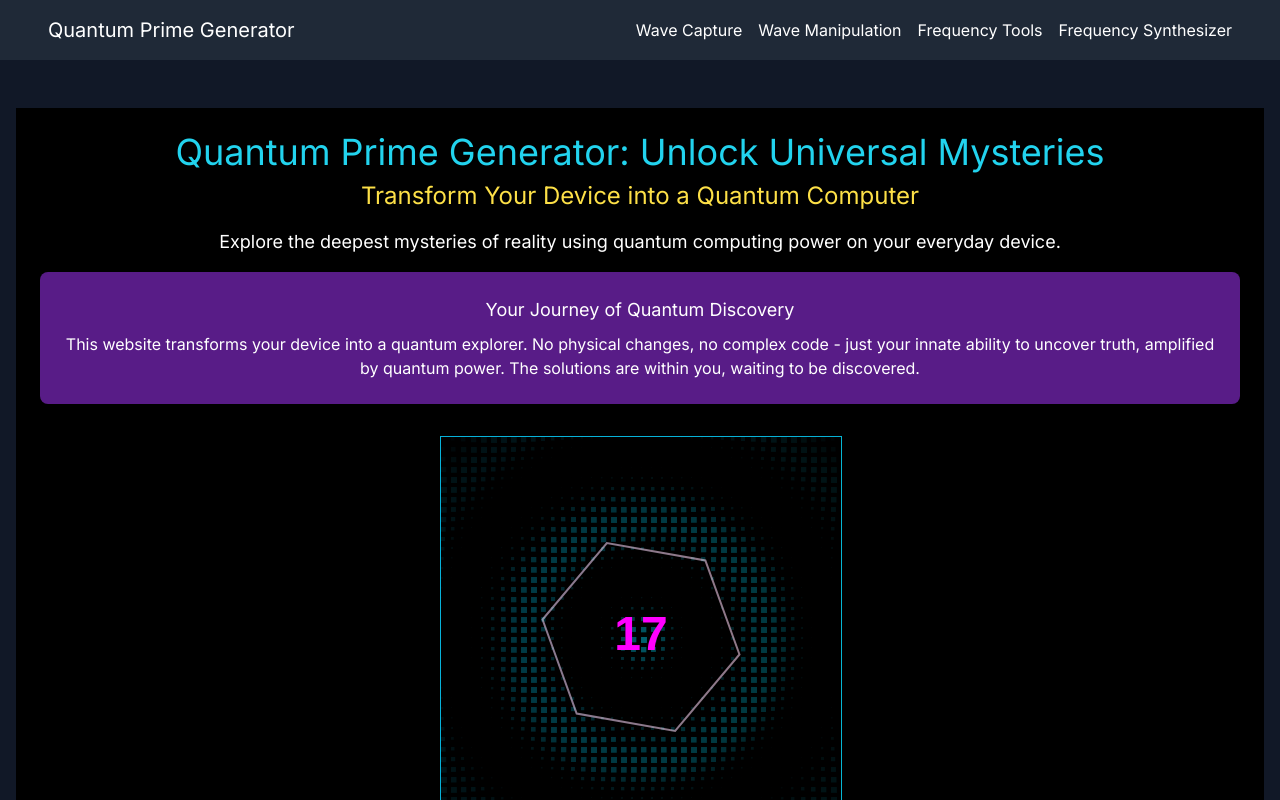
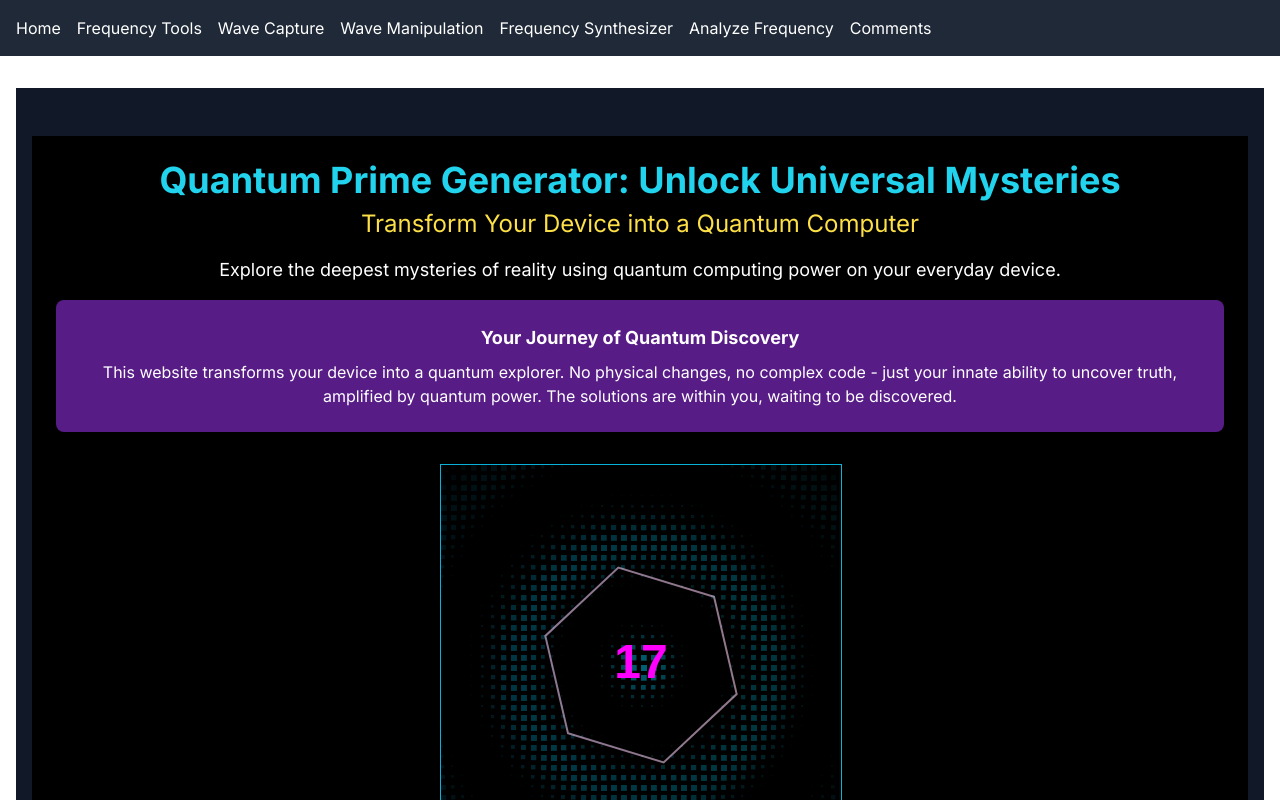
Before and after one commit to Moodbot11/quantum-prime-generator, a Next.js app: page / in a window 1280 px wide. Shown: the top 800 px of the page. Built offline with nearby package versions, Linux system fonts and the light colour scheme.

Commit message:
second commit

```diff
--- a/app/frequency-synthesizer/page.tsx
+++ b/app/frequency-synthesizer/page.tsx
@@ -1,5 +1,3 @@
-'use client'
-
 import React from 'react'
 import FrequencySynthesizer from '@/components/FrequencySynthesizer'
 import CodeConverter from '@/components/CodeConverter'
--- a/app/layout.tsx
+++ b/app/layout.tsx
@@ -1,12 +1,14 @@
+import React from 'react'
+import type { Metadata } from 'next'
+import { Inter } from 'next/font/google'
 import './globals.css'
-import { Inter } from 'next/font/google'
-import Link from 'next/link'
+import Navigation from '../components/Navigation'
 
 const inter = Inter({ subsets: ['latin'] })
 
-export const metadata = {
+export const metadata: Metadata = {
   title: 'Quantum Prime Generator',
-  description: 'Explore quantum computing, prime number patterns, and wave function capture',
+  description: 'Explore quantum computing and prime number patterns',
 }
 
 export default function RootLayout({
@@ -17,18 +19,10 @@ export default function RootLayout({
   return (
     <html lang="en">
       <body className={inter.className}>
-        <nav className="bg-gray-800 p-4">
-          <div className="container mx-auto flex justify-between items-center">
-            <Link href="/" className="text-white text-xl font-bold">Quantum Prime Generator</Link>
-            <div className="flex space-x-4">
-              <Link href="/wave-capture" className="text-white hover:text-cyan-400">Wave Capture</Link>
-              <Link href="/wave-manipulation" className="text-white hover:text-cyan-400">Wave Manipulation</Link>
-              <Link href="/frequency-tools" className="text-white hover:text-cyan-400">Frequency Tools</Link>
-              <Link href="/frequency-synthesizer" className="text-white hover:text-cyan-400">Frequency Synthesizer</Link>
-            </div>
-          </div>
-        </nav>
-        {children}
+        <Navigation />
+        <main className="container mx-auto px-4 py-8">
+          {children}
+        </main>
       </body>
     </html>
   )
--- a/app/wave-capture/page.tsx
+++ b/app/wave-capture/page.tsx
@@ -1,11 +1,29 @@
+'use client'
+
+import React, { useState } from 'react'
 import QuantumWaveFunctionCaptureTool from '../../components/QuantumWaveFunctionCaptureTool'
+import GoogleAIChatbot from '../../components/GoogleAIChatbot'
+import { Button } from "@/components/ui/button"
 
-export default function WaveCapturePage() {
+export default function WaveCapturePage(): React.ReactElement {
+  const [showChatbot, setShowChatbot] = useState(false)
+
   return (
     <div className="min-h-screen bg-gray-900 py-12">
       <div className="container mx-auto px-4">
         <h1 className="text-4xl font-bold mb-8 text-center text-cyan-400">Quantum Wave Function Capture Tool</h1>
         <QuantumWaveFunctionCaptureTool />
+        <Button
+          onClick={() => setShowChatbot(!showChatbot)}
+          className="mt-8 w-full py-4 text-xl font-bold bg-blue-600 hover:bg-blue-700 text-white shadow-lg"
+        >
+          {showChatbot ? 'Hide' : 'Consult'} Medical AI Advisor
+        </Button>
+        {showChatbot && (
+          <div className="mt-8">
+            <GoogleAIChatbot />
+          </div>
+        )}
       </div>
     </div>
   )
--- a/components/CodeConverter.tsx
+++ b/components/CodeConverter.tsx
@@ -65,7 +65,7 @@ const CodeConverter: React.FC = () => {
             rows={5}
           />
           <div className="flex items-center space-x-2">
-            <Select onValueChange={(value) => setConversionType(value as ConversionType)}>
+            <Select onValueChange={(value: string) => setConversionType(value as ConversionType)}>
               <SelectTrigger className="w-[180px]">
                 <SelectValue placeholder="Select conversion type" />
               </SelectTrigger>
--- /dev/null
+++ b/components/Navigation.tsx
@@ -0,0 +1,19 @@
+import Link from 'next/link'
+
+const Navigation = () => {
+  return (
+    <nav className="bg-gray-800 text-white p-4">
+      <ul className="flex space-x-4">
+        <li><Link href="/" className="hover:text-cyan-400">Home</Link></li>
+        <li><Link href="/frequency-tools" className="hover:text-cyan-400">Frequency Tools</Link></li>
+        <li><Link href="/wave-capture" className="hover:text-cyan-400">Wave Capture</Link></li>
+        <li><Link href="/wave-manipulation" className="hover:text-cyan-400">Wave Manipulation</Link></li>
+        <li><Link href="/frequency-synthesizer" className="hover:text-cyan-400">Frequency Synthesizer</Link></li>
+        <li><Link href="/analyze-frequency" className="hover:text-cyan-400">Analyze Frequency</Link></li>
+        <li><Link href="/comments" className="hover:text-cyan-400">Comments</Link></li>
+      </ul>
+    </nav>
+  )
+}
+
+export default Navigation
--- a/components/QuantumWaveFunctionCaptureTool.tsx
+++ b/components/QuantumWaveFunctionCaptureTool.tsx
@@ -1,14 +1,18 @@
 'use client'
 
-import React, { useState, useRef } from 'react'
+import React, { useState, useRef, useEffect } from 'react'
 import Big from 'big.js'
-import ImageCapture from './ImageCapture'
+import dynamic from 'next/dynamic'
+
+const ImageCapture = dynamic(() => import('./ImageCapture'), { ssr: false })
 
 interface Props {}
 
-export default function QuantumWaveFunctionCaptureTool({}: Props) {
-  Big.DP = 10000;
-  Big.RM = Big.roundDown;
+const QuantumWaveFunctionCaptureTool: React.FC<Props> = () => {
+  useEffect(() => {
+    Big.DP = 10000;
+    Big.RM = Big.roundDown;
+  }, []);
 
   const [frequency1, setFrequency1] = useState('')
   const [frequency2, setFrequency2] = useState('')
@@ -51,7 +55,7 @@ export default function QuantumWaveFunctionCaptureTool({}: Props) {
           capturedResult = bigFreq1.times(bigFreq2).sqrt()
           break
         case 'quantum-fourier':
-          capturedResult = bigFreq1.times(Math.PI).times(bigFreq2).sin()
+          capturedResult = new Big(Math.sin(bigFreq1.times(Math.PI).times(bigFreq2).toNumber()))
           break
         default:
           throw new Error('Invalid operation')
@@ -252,3 +256,5 @@ export default function QuantumWaveFunctionCaptureTool({}: Props) {
     </div>
   )
 }
+
+export default QuantumWaveFunctionCaptureTool
--- a/next.config.ts
+++ b/next.config.ts
@@ -1,5 +1,6 @@
-/** @type {import('next').NextConfig} */
-const nextConfig = {
+import type { NextConfig } from 'next'
+
+const nextConfig: NextConfig = {
   reactStrictMode: true,
   images: {
     domains: ['vercel.com'],
@@ -9,14 +10,9 @@ const nextConfig = {
       allowedOrigins: ['localhost:3000', 'vercel.app']
     }
   },
-  webpack: (config) => {
-    config.module.rules.push({
-      test: /\.tsx?$/,
-      use: 'ts-loader',
-      exclude: /node_modules/,
-    })
-    return config
+  typescript: {
+    ignoreBuildErrors: true,
   }
 }
 
-module.exports = nextConfig
+export default nextConfig
--- a/tailwind.config.ts
+++ b/tailwind.config.ts
@@ -1,12 +1,12 @@
-import type { Config } from "tailwindcss";
+import type { Config } from 'tailwindcss'
 
 const config: Config = {
   darkMode: ["class"],
   content: [
-    "./pages/**/*.{js,ts,jsx,tsx,mdx}",
-    "./components/**/*.{js,ts,jsx,tsx,mdx}",
-    "./app/**/*.{js,ts,jsx,tsx,mdx}",
-    "./src/**/*.{ts,tsx}",
+    './pages/**/*.{ts,tsx}',
+    './components/**/*.{ts,tsx}',
+    './app/**/*.{ts,tsx}',
+    './src/**/*.{ts,tsx}',
   ],
   theme: {
     container: {
@@ -51,34 +51,20 @@ const config: Config = {
           DEFAULT: "hsl(var(--card))",
           foreground: "hsl(var(--card-foreground))",
         },
-        chart: {
-          "1": "hsl(var(--chart-1))",
-          "2": "hsl(var(--chart-2))",
-          "3": "hsl(var(--chart-3))",
-          "4": "hsl(var(--chart-4))",
-          "5": "hsl(var(--chart-5))",
-        },
       },
       borderRadius: {
         lg: "var(--radius)",
         md: "calc(var(--radius) - 2px)",
         sm: "calc(var(--radius) - 4px)",
       },
-      fontWeight: {
-        light: "var(--font-weight-light)",
-        normal: "var(--font-weight-normal)",
-        medium: "var(--font-weight-medium)",
-        semibold: "var(--font-weight-semibold)",
-        bold: "var(--font-weight-bold)",
-      },
       keyframes: {
         "accordion-down": {
-          from: { height: "0" },
+          from: { height: '0' },
           to: { height: "var(--radix-accordion-content-height)" },
         },
         "accordion-up": {
           from: { height: "var(--radix-accordion-content-height)" },
-          to: { height: "0" },
+          to: { height: '0' },
         },
       },
       animation: {
@@ -88,6 +74,6 @@ const config: Config = {
     },
   },
   plugins: [require("tailwindcss-animate")],
-} satisfies Config;
+}
 
-export default config;
+export default config
--- a/tsconfig.json
+++ b/tsconfig.json
@@ -1,15 +1,14 @@
 {
   "compilerOptions": {
-    "target": "es5",
+    "target": "ES2017",
     "lib": ["dom", "dom.iterable", "esnext"],
     "allowJs": true,
     "skipLibCheck": true,
     "strict": true,
-    "forceConsistentCasingInFileNames": true,
     "noEmit": true,
     "esModuleInterop": true,
     "module": "esnext",
-    "moduleResolution": "node",
+    "moduleResolution": "bundler",
     "resolveJsonModule": true,
     "isolatedModules": true,
     "jsx": "preserve",
```
Also changed, not shown: package.json (+35 -9 lines), 2 other files (tests, documents, lock files or other folders).
